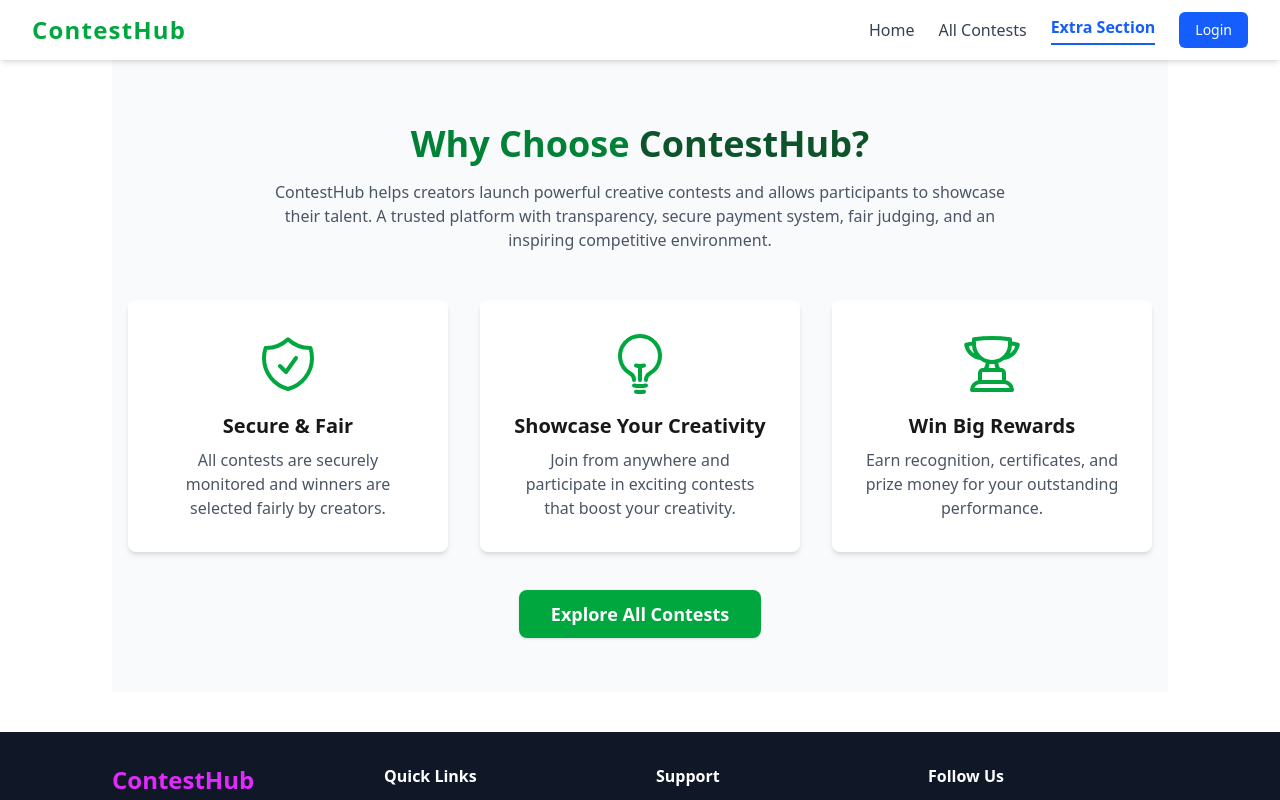
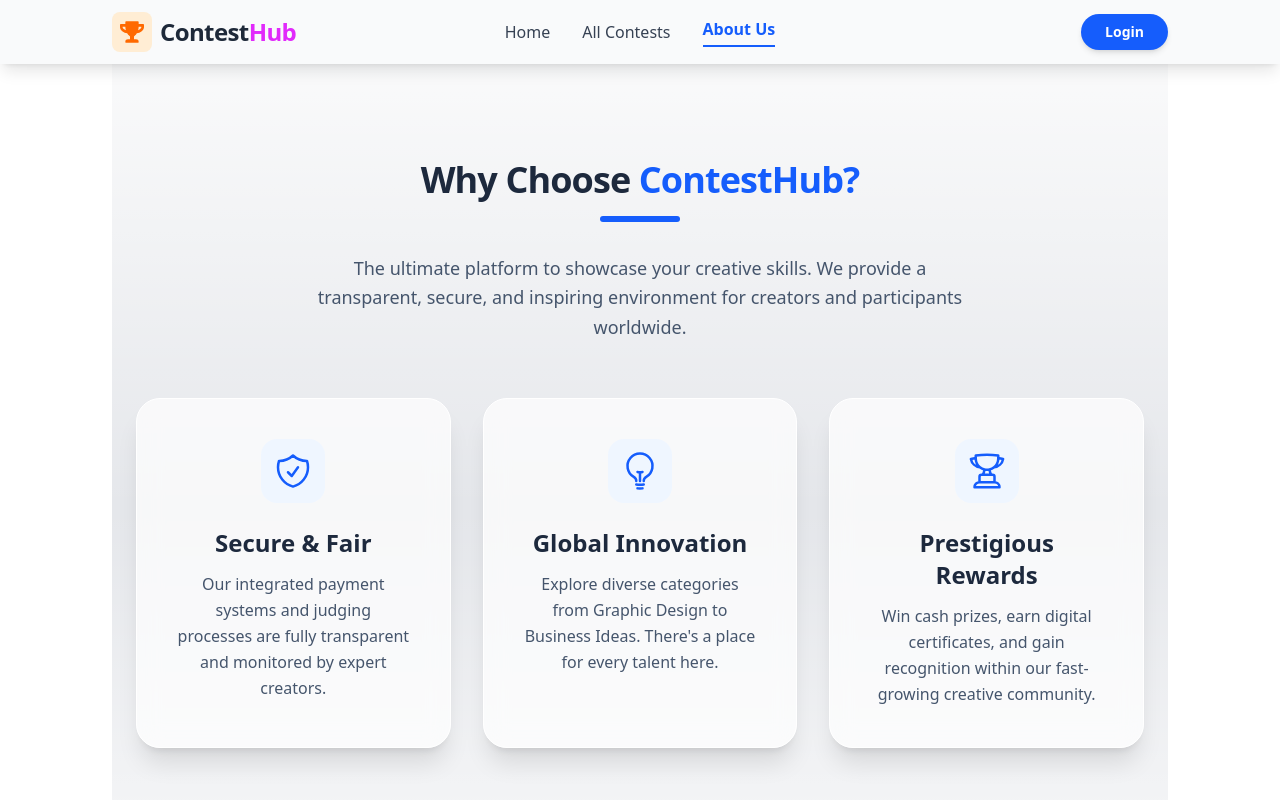
Before and after one commit to mdsamimprogramer/ContestHub_Client, a React (Vite) app: page /extra-section in a window 1280 px wide. Shown: the top 800 px of the page. Built offline with nearby package versions, Linux system fonts and the light colour scheme; no server answers.

Commit message:
why chuse page add and navber apdet and ui apdet

```diff
--- a/src/components/Footer.jsx
+++ b/src/components/Footer.jsx
@@ -59,8 +59,8 @@ const Footer = () => {
             {/* Bottom Footer */}
             <div className="border-t border-gray-800 mt-2.5">
                 <div className="max-w-7xl mx-auto px-6 py-4 flex flex-col items-center justify-center text-gray-500 text-sm text-center">
+                    <p> Designed & Developed by <span className="text-fuchsia-500 font-semibold">Samim</span></p>
                     <p>© 2025 ContestHub. All rights reserved.</p>
-                    <p> Designed & Developed by <span className="text-fuchsia-500 font-semibold">Samim</span></p>
                 </div>
             </div>
         </footer>
--- a/src/components/Navbar.jsx
+++ b/src/components/Navbar.jsx
@@ -1,20 +1,21 @@
 import React, { useState, useEffect, useRef } from 'react';
 import { Link, NavLink } from 'react-router';
 import useAuth from '../hooks/useAuth';
+import { FaTrophy, FaBars, FaTimes } from 'react-icons/fa';
 
 export default function Navbar() {
     const { user, logOut } = useAuth();
-
     const [isDropdownOpen, setIsDropdownOpen] = useState(false);
-
+    const [isMobileMenuOpen, setIsMobileMenuOpen] = useState(false);
     const dropdownRef = useRef(null);
 
     const activeClass = "text-blue-600 font-bold border-b-2 border-blue-600 pb-1";
-    const normalClass = "text-gray-700 hover:text-blue-500 transition duration-150";
+    const normalClass = "text-gray-700 hover:text-blue-500 transition duration-150 font-medium";
 
     const handleLogout = () => {
         logOut();
         setIsDropdownOpen(false);
+        setIsMobileMenuOpen(false);
     };
 
     useEffect(() => {
@@ -24,67 +25,89 @@ export default function Navbar() {
             }
         };
         document.addEventListener('mousedown', handleClickOutside);
-        return () => {
-            document.removeEventListener('mousedown', handleClickOutside);
-        };
+        return () => document.removeEventListener('mousedown', handleClickOutside);
     }, []);
 
+    const navLinks = (
+        <>
+            <NavLink to="/" onClick={() => setIsMobileMenuOpen(false)} className={({ isActive }) => isActive ? activeClass : normalClass}>Home</NavLink>
+            <NavLink to="/all-contests" onClick={() => setIsMobileMenuOpen(false)} className={({ isActive }) => isActive ? activeClass : normalClass}>All Contests</NavLink>
+            <NavLink to="/extra-section" onClick={() => setIsMobileMenuOpen(false)} className={({ isActive }) => isActive ? activeClass : normalClass}>About Us</NavLink>
+        </>
+    );
+
     return (
-        <nav className="bg-white shadow-md sticky top-0 z-50">
-            <div className="max-w-7xl mx-auto px-4 sm:px-6 lg:px-8 flex justify-between items-center py-3">
+        <nav className="bg-gray-50 shadow-lg sticky top-0 z-50">
+            <div className="px-5 md:px-12 lg:px-20 xl:px-28">
+                <div className="flex items-center justify-between h-16">
 
-                <div>
-                    <Link to="/" className="text-2xl font-black text-green-600 tracking-wider">ContestHub</Link>
+                    {/* 1. Left: Logo Section */}
+                    <div className="flex-shrink-0 flex items-center w-1/4">
+                        <Link to="/" className="flex items-center gap-2 group">
+                            <div className="bg-orange-100 p-2 rounded-lg group-hover:bg-orange-200 transition-colors">
+                                <FaTrophy className="text-orange-500 text-xl md:text-2xl" />
+                            </div>
+                            <span className="hidden sm:block text-2xl font-black text-gray-800 tracking-tight">
+                                Contest<span className="text-fuchsia-500">Hub</span>
+                            </span>
+                        </Link>
                     </div>
 
-                <div className="flex items-center gap-6">
-                    <div className="hidden md:flex items-center gap-6">
-                        <NavLink to="/" className={({ isActive }) => isActive ? activeClass : normalClass}>Home</NavLink>
-                        <NavLink to="/all-contests" className={({ isActive }) => isActive ? activeClass : normalClass}>All Contests</NavLink>
-                        <NavLink to="/extra-section" className={({ isActive }) => isActive ? activeClass : normalClass}>Extra Section</NavLink>
+                    {/* 2. Middle: Desktop Menu (Centralized) */}
+                    <div className="hidden md:flex flex-grow justify-center items-center gap-8">
+                        {navLinks}
                     </div>
 
+                    {/* 3. Right: Action Section */}
+                    <div className="flex items-center justify-end gap-4 w-1/4">
                         {user ? (
                             <div className="relative" ref={dropdownRef}>
                                 <img
-                                src={user.photoURL || "https://via.placeholder.com/40"}
-                                alt={user.displayName || "Profile"}
-                                className="w-10 h-10 rounded-full cursor-pointer ring-2 ring-green-500 hover:ring-blue-500 transition duration-150"
+                                    src={user?.photoURL || "https://i.ibb.co/5GzXkwq/user.png"}
+                                    alt="Profile"
+                                    className="w-10 h-10 rounded-full cursor-pointer ring-2 ring-orange-500 hover:ring-blue-500 transition duration-150 object-cover"
                                     onClick={() => setIsDropdownOpen(!isDropdownOpen)}
-                                title={user.displayName}
                                 />
 
                                 {isDropdownOpen && (
-                                <div className="absolute right-0 mt-3 w-48 bg-white border shadow-xl rounded-lg p-3 text-sm flex flex-col gap-2 z-20">
-                                    {/* displayName */}
-                                    <span className="font-semibold text-gray-800 truncate">{user.displayName || "User"}</span>
-
-                                    {/* Dashboard */}
-                                    <Link
-                                        to="/dashboard"
-                                        onClick={() => setIsDropdownOpen(false)}
-                                        className="text-gray-600 hover:text-blue-600 border-t pt-2"
+                                    <div className="absolute right-0 mt-3 w-52 bg-white border border-gray-100 shadow-xl rounded-xl p-2 z-50">
+                                        <div className="px-4 py-3 border-b border-gray-50 mb-1">
+                                            <p className="text-xs text-gray-400 uppercase font-bold tracking-wider">Signed in as</p>
+                                            <p className="font-bold text-gray-800 truncate">{user?.displayName || "User"}</p>
+                                        </div>
+                                        <Link to="/dashboard" onClick={() => setIsDropdownOpen(false)}
+                                            className="block px-4 py-2 text-sm text-gray-600 hover:bg-blue-50 hover:text-blue-600 rounded-lg transition"
                                         >
                                             Dashboard
                                         </Link>
-
-                                    {/* Logout */}
-                                    <button
-                                        onClick={handleLogout}
-                                        className="text-red-500 hover:text-red-700 text-left"
-                                    >
+                                        <button onClick={handleLogout} className="w-full text-left block px-4 py-2 text-sm text-red-500 hover:bg-red-50 rounded-lg transition mt-1">
                                             Logout
                                         </button>
                                     </div>
                                 )}
                             </div>
                         ) : (
-                        <div className="flex items-center gap-2">
-                            <Link to="/login" className="px-4 py-2 text-sm font-medium text-white bg-blue-600 rounded-md hover:bg-blue-700 transition duration-150">Login</Link>
+                            <Link to="/login" className="px-6 py-2 text-sm font-bold text-white bg-blue-600 rounded-full hover:bg-blue-700 transition shadow-md">
+                                Login
+                            </Link>
+                        )}
+
+                        {/* Mobile Menu Button */}
+                        <div className="md:hidden">
+                            <button onClick={() => setIsMobileMenuOpen(!isMobileMenuOpen)} className="text-gray-600 hover:text-blue-600 p-2">
+                                {isMobileMenuOpen ? <FaTimes size={24} /> : <FaBars size={24} />}
+                            </button>
+                        </div>
+                    </div>
+                </div>
+            </div>
+
+            {/* Mobile Sidebar Menu (Vertical) */}
+            {isMobileMenuOpen && (
+                <div className="md:hidden bg-white border-t border-gray-100 shadow-lg p-6 space-y-4 text-center">
+                    <div className="flex flex-col gap-5">{navLinks}</div>
                 </div>
             )}
-                </div>
-            </div>
         </nav>
     );
 }
--- a/src/pages/Home/ExtraSection.jsx
+++ b/src/pages/Home/ExtraSection.jsx
@@ -1,68 +1,80 @@
 import React from 'react';
 import { ShieldCheckIcon, LightBulbIcon, TrophyIcon } from '@heroicons/react/24/outline';
+import { Link } from 'react-router';
 
 const ExtraSection = () => {
     return (
-        <div>
-            {/* Extra Section (Static) */}
-            <section className="bg-gray-50 py-16">
-                <div className="max-w-6xl mx-auto px-4 text-center">
+        <section className="relative py-24 overflow-hidden bg-gray-200"
+            style={{
+                backgroundImage: `radial-gradient(#3b82f6 0.5px, transparent 0.5px)`,
+                backgroundSize: '30px 30px',
+                backgroundOpacity: '0.05'
+            }}
+        >
+            <div className="absolute inset-0 bg-gradient-to-b from-white/80 via-transparent to-white/80"></div>
 
-                    <h2 className="text-4xl font-bold text-green-700 mb-4">
-                        Why Choose <span className="text-green-900">ContestHub?</span>
+            <div className="max-w-7xl mx-auto px-6 text-center relative z-10">
+                {/* Header Section */}
+                <div className="mb-14">
+                    <h2 className="text-3xl md:text-4xl font-black text-slate-800 mb-4 tracking-tight">
+                        Why Choose <span className="text-blue-600">ContestHub?</span>
                     </h2>
-
-                    <p className="text-gray-600 max-w-3xl mx-auto mb-12">
-                        ContestHub helps creators launch powerful creative contests and allows participants to
-                        showcase their talent. A trusted platform with transparency, secure payment system,
-                        fair judging, and an inspiring competitive environment.
-                    </p>
-
-                    <div className="grid grid-cols-1 md:grid-cols-3 gap-8">
-
-                        {/* Card 1 */}
-                        <div className="bg-white shadow-md rounded-lg p-8 hover:shadow-xl transition">
-                            <ShieldCheckIcon className="w-16 h-16 mx-auto mb-4 text-green-600" />
-                            <h3 className="text-xl font-semibold mb-2">Secure & Fair</h3>
-                            <p className="text-gray-600">
-                                All contests are securely monitored and winners are selected fairly by creators.
+                    <div className="h-1.5 w-20 bg-blue-600 mx-auto rounded-full mb-8"></div>
+                    <p className="text-slate-600 max-w-2xl mx-auto text-lg leading-relaxed">
+                        The ultimate platform to showcase your creative skills. We provide a transparent,
+                        secure, and inspiring environment for creators and participants worldwide.
                     </p>
                 </div>
 
-                        {/* Card 2 */}
-                        <div className="bg-white shadow-md rounded-lg p-8 hover:shadow-xl transition">
-                            <LightBulbIcon className="w-16 h-16 mx-auto mb-4 text-green-600" />
-                            <h3 className="text-xl font-semibold mb-2">Showcase Your Creativity</h3>
-                            <p className="text-gray-600">
-                                Join from anywhere and participate in exciting contests that boost your creativity.
+                {/* Cards Container */}
+                <div className="grid grid-cols-1 md:grid-cols-3 gap-5 md:gap-8">
+
+                    {/* Card 1: Secure */}
+                    <div className="bg-white/70 backdrop-blur-md p-10 rounded-3xl border border-white shadow-xl hover:shadow-2xl hover:-translate-y-2 transition-all duration-300 group">
+                        <div className="w-16 h-16 bg-blue-50 rounded-2xl flex items-center justify-center mx-auto mb-6 group-hover:bg-blue-600 transition-colors duration-300">
+                            <ShieldCheckIcon className="w-10 h-10 text-blue-600 group-hover:text-white" />
+                        </div>
+                        <h3 className="text-2xl font-bold text-slate-800 mb-3">Secure & Fair</h3>
+                        <p className="text-slate-600 leading-relaxed">
+                            Our integrated payment systems and judging processes are fully transparent and
+                            monitored by expert creators.
                         </p>
                     </div>
 
-                        {/* Card 3 */}
-                        <div className="bg-white shadow-md rounded-lg p-8 hover:shadow-xl transition">
-                            <TrophyIcon className="w-16 h-16 mx-auto mb-4 text-green-600" />
-                            <h3 className="text-xl font-semibold mb-2">Win Big Rewards</h3>
-                            <p className="text-gray-600">
-                                Earn recognition, certificates, and prize money for your outstanding performance.
+                    {/* Card 2: Innovation */}
+                    <div className="bg-white/70 backdrop-blur-md p-10 rounded-3xl border border-white shadow-xl hover:shadow-2xl hover:-translate-y-2 transition-all duration-300 group">
+                        <div className="w-16 h-16 bg-blue-50 rounded-2xl flex items-center justify-center mx-auto mb-6 group-hover:bg-blue-600 transition-colors duration-300">
+                            <LightBulbIcon className="w-10 h-10 text-blue-600 group-hover:text-white" />
+                        </div>
+                        <h3 className="text-2xl font-bold text-slate-800 mb-3">Global Innovation</h3>
+                        <p className="text-slate-600 leading-relaxed">
+                            Explore diverse categories from Graphic Design to Business Ideas.
+                            There's a place for every talent here.
                         </p>
                     </div>
 
+                    {/* Card 3: Rewards */}
+                    <div className="bg-white/70 backdrop-blur-md p-10 rounded-3xl border border-white shadow-xl hover:shadow-2xl hover:-translate-y-2 transition-all duration-300 group">
+                        <div className="w-16 h-16 bg-blue-50 rounded-2xl flex items-center justify-center mx-auto mb-6 group-hover:bg-blue-600 transition-colors duration-300">
+                            <TrophyIcon className="w-10 h-10 text-blue-600 group-hover:text-white" />
+                        </div>
+                        <h3 className="text-2xl font-bold text-slate-800 mb-3">Prestigious Rewards</h3>
+                        <p className="text-slate-600 leading-relaxed">
+                            Win cash prizes, earn digital certificates, and gain recognition within
+                            our fast-growing creative community.
+                        </p>
+                    </div>
                 </div>
 
-                    {/* Bottom CTA */}
-                    <div className="mt-12">
-                        <a
-                            href="/all-contests"
-                            className="bg-green-600 text-white px-8 py-3 rounded-lg font-semibold text-lg shadow hover:bg-green-700 transition"
-                        >
+                {/* Call to Action */}
+                <div className="mt-20">
+                    <Link to="/all-contests" className="bg-slate-900 text-white px-10 py-4 rounded-full font-bold text-lg shadow-lg hover:bg-blue-600 transition-all duration-300 transform hover:scale-105">
                         Explore All Contests
-                        </a>
+                    </Link>
                 </div>
 
             </div>
         </section>
-
-        </div>
     );
 };
 
--- a/src/pages/Home/Home.jsx
+++ b/src/pages/Home/Home.jsx
@@ -2,6 +2,7 @@ import React from "react";
 import HeroSection from "./HeroSection";
 import PopularContests from "./PopularContests";
 import WinnerSection from "./WinnerSection";
+import ExtraSection from "./ExtraSection";
 
 export default function Home() {
     return (
@@ -9,6 +10,7 @@ export default function Home() {
             <HeroSection></HeroSection>
             <PopularContests></PopularContests>
             <WinnerSection></WinnerSection>
+            <ExtraSection></ExtraSection>
         </div>
     );
 }
```
Lines whose indentation alone changed are shown as unchanged.
